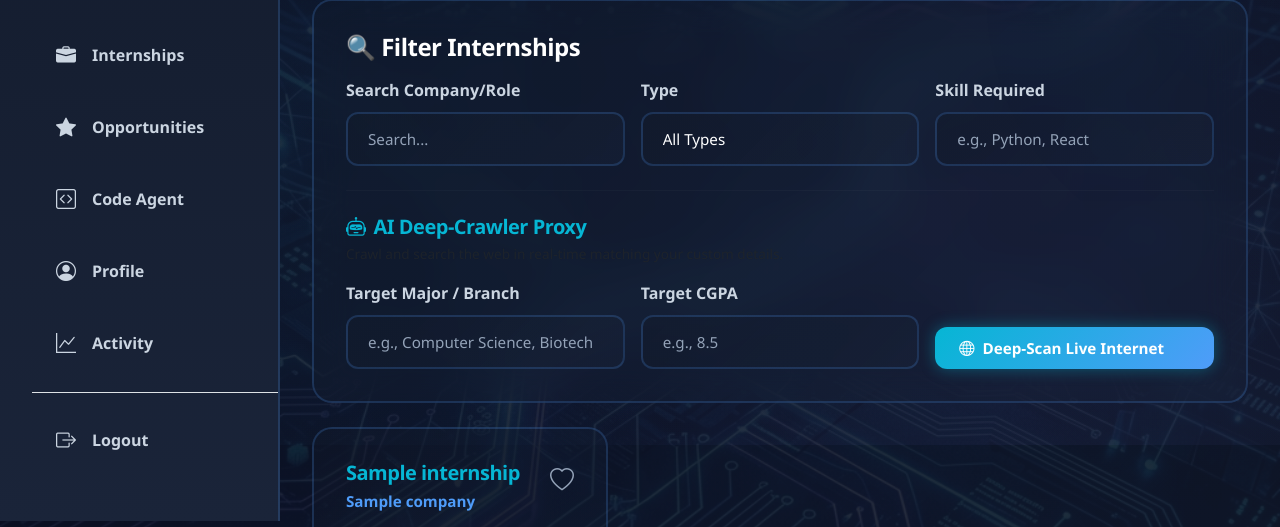
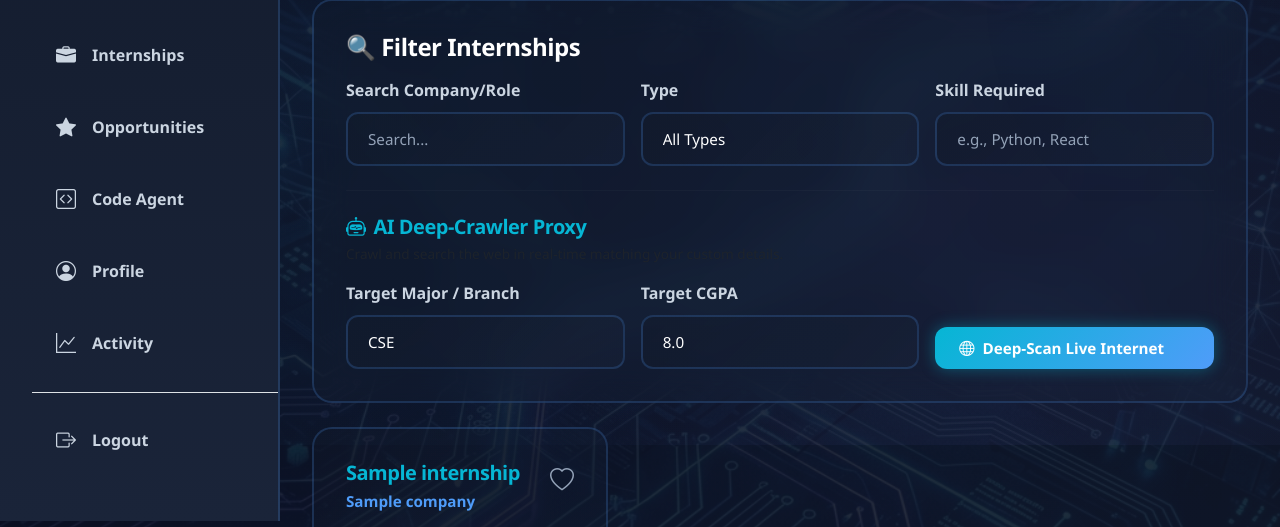
Before and after one commit to divyy101/Campus-Cognition-, a Flask app: template templates/internships.html in a window 1280 px wide. Shown: the part 355-882 px from the top of the page. Run offline with Flask 3, Linux system fonts and the light colour scheme; the template is opened without the code that fills it: most values are stand-ins (such as "Sample title", 1, 10 or a date in 2020).

Commit message:
fix: resolve Jinja2 compilation error due to Row.get in scholarships and internships portals

```diff
--- a/templates/internships.html
+++ b/templates/internships.html
@@ -45,11 +45,11 @@
             </div>
             <div class="col-md-4">
                 <label class="form-label">Target Major / Branch</label>
-                <input type="text" class="form-control" id="aiBranchInput" value="{{ user.get('branch', 'CSE') }}" placeholder="e.g., Computer Science, Biotech">
+                <input type="text" class="form-control" id="aiBranchInput" value="{{ user['branch'] or 'CSE' }}" placeholder="e.g., Computer Science, Biotech">
             </div>
             <div class="col-md-4">
                 <label class="form-label">Target CGPA</label>
-                <input type="number" step="0.1" min="0" max="10" class="form-control" id="aiCgpaInput" value="{{ user.get('cgpa', 8.0) }}" placeholder="e.g., 8.5">
+                <input type="number" step="0.1" min="0" max="10" class="form-control" id="aiCgpaInput" value="{{ user['cgpa'] or 8.0 }}" placeholder="e.g., 8.5">
             </div>
             <div class="col-md-4">
                 <button class="btn btn-primary w-100" id="aiExploreBtn" onclick="exploreLiveInternships()" style="background: linear-gradient(135deg, var(--accent-cyan), var(--accent-blue)); border: none; box-shadow: 0 0 15px rgba(6, 182, 212, 0.4); height: 42px;">
--- a/templates/scholarships.html
+++ b/templates/scholarships.html
@@ -45,11 +45,11 @@
             </div>
             <div class="col-md-4">
                 <label class="form-label">Target Major / Branch</label>
-                <input type="text" class="form-control" id="aiBranchInput" value="{{ user.get('branch', 'CSE') }}" placeholder="e.g., Computer Science, Biotech">
+                <input type="text" class="form-control" id="aiBranchInput" value="{{ user['branch'] or 'CSE' }}" placeholder="e.g., Computer Science, Biotech">
             </div>
             <div class="col-md-4">
                 <label class="form-label">Target CGPA</label>
-                <input type="number" step="0.1" min="0" max="10" class="form-control" id="aiCgpaInput" value="{{ user.get('cgpa', 8.0) }}" placeholder="e.g., 8.5">
+                <input type="number" step="0.1" min="0" max="10" class="form-control" id="aiCgpaInput" value="{{ user['cgpa'] or 8.0 }}" placeholder="e.g., 8.5">
             </div>
             <div class="col-md-4">
                 <button class="btn btn-primary w-100" id="aiExploreBtn" onclick="exploreLiveScholarships()" style="background: linear-gradient(135deg, var(--accent-cyan), var(--accent-blue)); border: none; box-shadow: 0 0 15px rgba(6, 182, 212, 0.4); height: 42px;">
```
